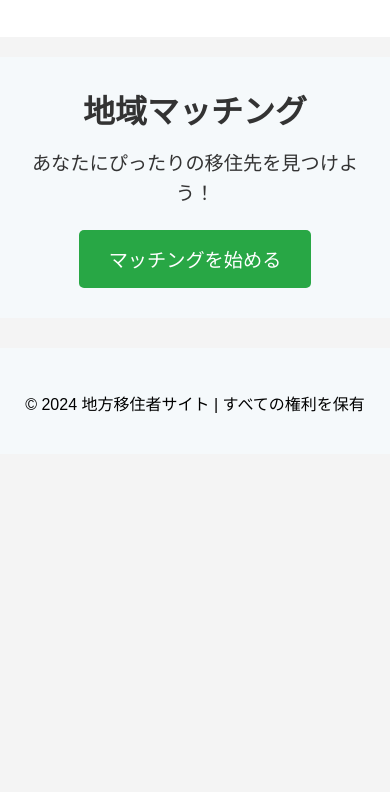
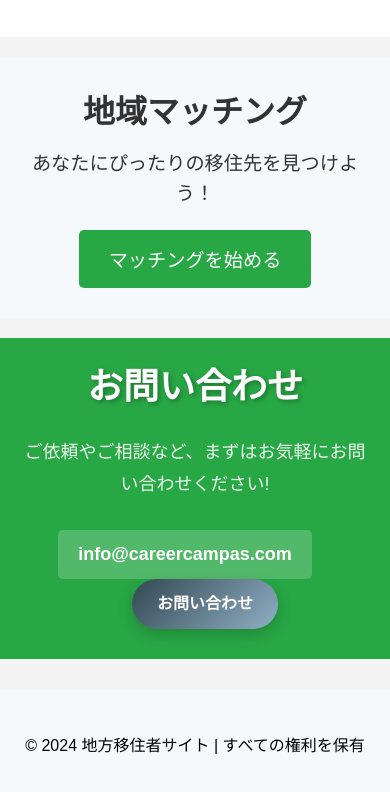
Before and after one commit to JiexingLin/Regional-migration-platform.github.io, a plain HTML site: page html.test/top/index.html in a window 390 px wide. Shown: the part 732-1524 px from the top of the page. Before the commit the page ends 1186 px from the top, so only its background shows below. Drawn offline with Linux system fonts and the light colour scheme; a script that the page names is missing.

Commit message:
お問い合わせフォームの実装

```diff
--- /dev/null
+++ b/html.test/top/form.css
@@ -0,0 +1,106 @@
+body {
+    font-family: Arial, sans-serif;
+    background-color: #f9f9f9;
+    margin: 0;
+    padding: 0;
+}
+
+.main-content {
+    display: flex;
+    justify-content: center;
+    align-items: center;
+    min-height: calc(100vh - 80px);
+}
+
+header {
+    display: flex;
+    justify-content: space-between;
+    align-items: center;
+    padding: 20px 31px;
+    background-color: white;
+    color: black;
+}
+
+header .logo img {
+    max-height: 50px;
+}
+
+nav ul {
+    list-style: none;
+    display: flex;
+    margin: 0;
+    padding: 0;
+}
+
+nav ul li {
+    margin-left: 40px;
+}
+
+nav ul li a {
+    text-decoration: none;
+    color: black;
+    font-size: 16px;
+    font-weight: bold;
+    transition: color 0.3s ease;
+}
+
+nav ul li a:hover {
+    color: #f39c12;
+}
+
+.form-container {
+    width: 90%;
+    max-width: 600px;
+}
+
+h1 {
+    font-size: 2rem;
+    margin-top: 10px;
+    margin-bottom: 30px;
+    text-align: center;
+}
+
+form {
+    display: flex;
+    flex-direction: column;
+}
+
+label {
+    margin-bottom: 10px;
+    font-weight: bold;
+    font-size: 1.1rem;
+}
+
+input, textarea {
+    margin-bottom: 20px;
+    padding: 15px;
+    font-size: 1.1rem;
+    font-family: 'Helvetica', sans-serif;
+    border: 1px solid #ccc;
+    border-radius: 6px;
+    transition: border-color 0.3s, box-shadow 0.3s;
+}
+
+input:focus, textarea:focus {
+    box-shadow: 0 0 8px rgba(0, 123, 255, 0.3);
+    outline: none;
+}
+
+textarea {
+    resize: none;
+}
+
+button {
+    background-color: #28a745;
+    color: white;
+    border: none;
+    cursor: pointer;
+    padding: 15px;
+    font-size: 1.2rem;
+    border-radius: 6px;
+    transition: background-color 0.3s, transform 0.3s;
+}
+
+button:hover {
+    background-color: #1f6d31;
+}
--- a/html.test/top/index.html
+++ b/html.test/top/index.html
@@ -57,7 +57,17 @@
           <p>あなたにぴったりの移住先を見つけよう！</p>
           <button onclick="window.location.href='#'">マッチングを始める</button>
       </section>
-
+      <!-- お問い合わせエリア -->
+      <section class="contact-section">
+        <div class="contact-container">
+          <h1 class="contact-title">お問い合わせ</h1>
+          <p class="contact-description">
+            ご依頼やご相談など、まずはお気軽にお問い合わせください!
+          </p>
+          <a href="mailto:info@careercampas.com" class="contact-email">info@careercampas.com</a>
+          <a href="form.html" class="contact-button">お問い合わせ</a><!-- ここは〇〇.htmlに変更 -->
+        </div>
+      </section>
       <!-- フッター -->
       <footer>
           <p>&copy; 2024 地方移住者サイト | すべての権利を保有</p>
--- a/html.test/top/style.css
+++ b/html.test/top/style.css
@@ -112,6 +112,106 @@ header {
     background-color: #218838;
 }
 
+/* お問い合わせのセクションスタイル */
+.contact-section {
+  background-color: #28a745;
+  color: white;
+  text-align: center;
+  padding: 10px 20px;
+  position: relative;
+  overflow: hidden;
+}
+
+.contact-section::before {
+  content: none;
+}
+
+/* コンテナ */
+.contact-container {
+  position: relative;
+  z-index: 1;
+}
+
+/* タイトル */
+.contact-title {
+  font-size: 50px;
+  font-weight: bold;
+  margin-top: 10px;
+  margin-bottom: 20px;
+  text-shadow: 2px 2px 5px rgba(0, 0, 0, 0.3);
+}
+
+/* 説明文 */
+.contact-description {
+  font-size: 20px;
+  line-height: 1.8;
+  margin-bottom: 30px;
+  max-width: 600px;
+  margin-left: auto;
+  margin-right: auto;
+  color: rgba(255, 255, 255, 0.9);
+}
+
+/* メールリンク */
+.contact-email {
+  font-size: 22px;
+  color: #ffffff;
+  text-decoration: none;
+  font-weight: bold;
+  background-color: rgba(255, 255, 255, 0.2);
+  padding: 10px 20px;
+  border-radius: 5px;
+  display: inline-block;
+  transition: all 0.3s ease;
+  margin-right: 20px; /* 横の間隔を増やす */
+}
+
+.contact-email:hover {
+  background-color: rgba(255, 255, 255, 0.4);
+}
+
+/* ボタン */
+.contact-button {
+  background: linear-gradient(135deg, #324851, #90AFC5);
+  color: white;
+  text-decoration: none;
+  font-weight: bold;
+  padding: 15px 30px;
+  border-radius: 50px;
+  box-shadow: 0 5px 15px rgba(0, 0, 0, 0.2);
+  transition: all 0.3s ease;
+  font-size: 18px;
+  display: inline-block;
+  margin-left: 20px; /* 横の間隔を増やす */
+  margin-bottom: 20px;
+}
+
+.contact-button:hover {
+  background: linear-gradient(135deg, #90AFC5, #324851);
+  box-shadow: 0 10px 30px rgba(0, 0, 0, 0.4);
+}
+
+/* レスポンシブ対応 */
+@media (max-width: 768px) {
+  .contact-title {
+    font-size: 36px;
+  }
+
+  .contact-description {
+    font-size: 18px;
+  }
+
+  .contact-email {
+    font-size: 18px;
+  }
+
+  .contact-button {
+    font-size: 16px;
+    padding: 12px 25px;
+  }
+}
+
+
 /* フッター */
 footer {
     background-color: #F5F9FB;
```
Also changed, not shown: html.test/top/form.html (added, +58 -0 lines).
